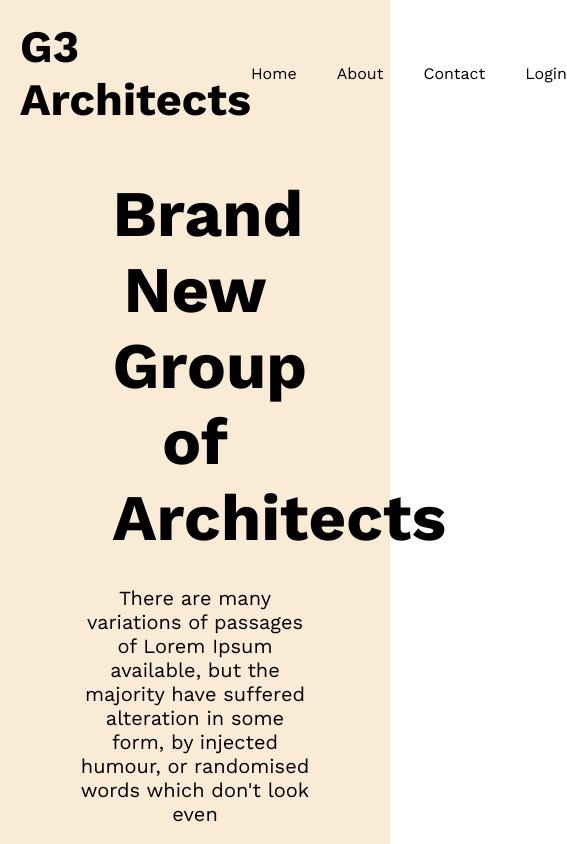
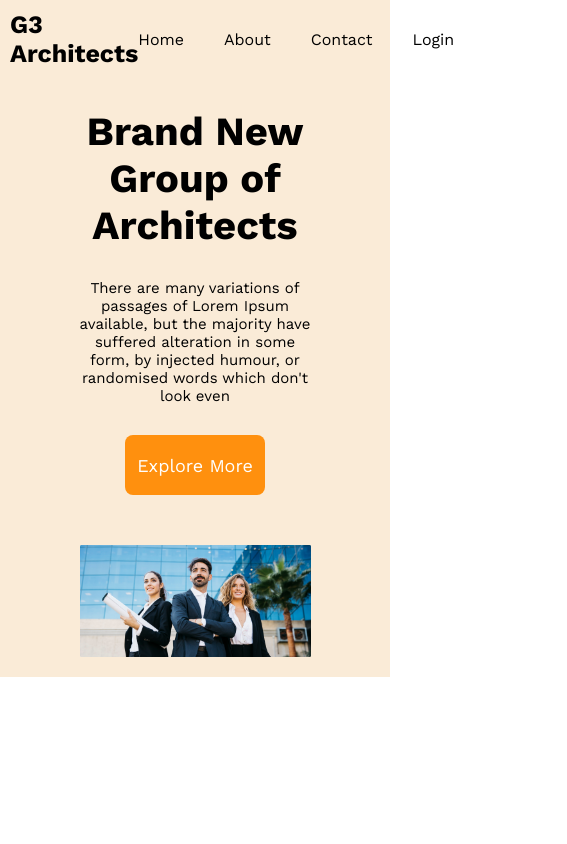
Before and after one commit to Jim2811/G3-Architects, a plain HTML site: page index.html in a window 390 px wide. Shown: the top 844 px of the page, 567 px wide, since content can reach past the window. Drawn offline with nearby package versions, Linux system fonts and the light colour scheme.

Commit message:
responsive header

```diff
--- a/style.css
+++ b/style.css
@@ -58,3 +58,20 @@ nav{
     cursor: pointer;
     border-radius: 8px;
 }
+
+@media only screen and (max-width: 776px) {
+    .logo{
+    font-size: 25px;
+}
+nav{
+    padding: 10px;
+}
+.title{
+    font-size: 40px;
+    text-align: center;
+    width: 70%;
+}
+.meta-desc{
+    font-size: 15px;
+}
+}
```
